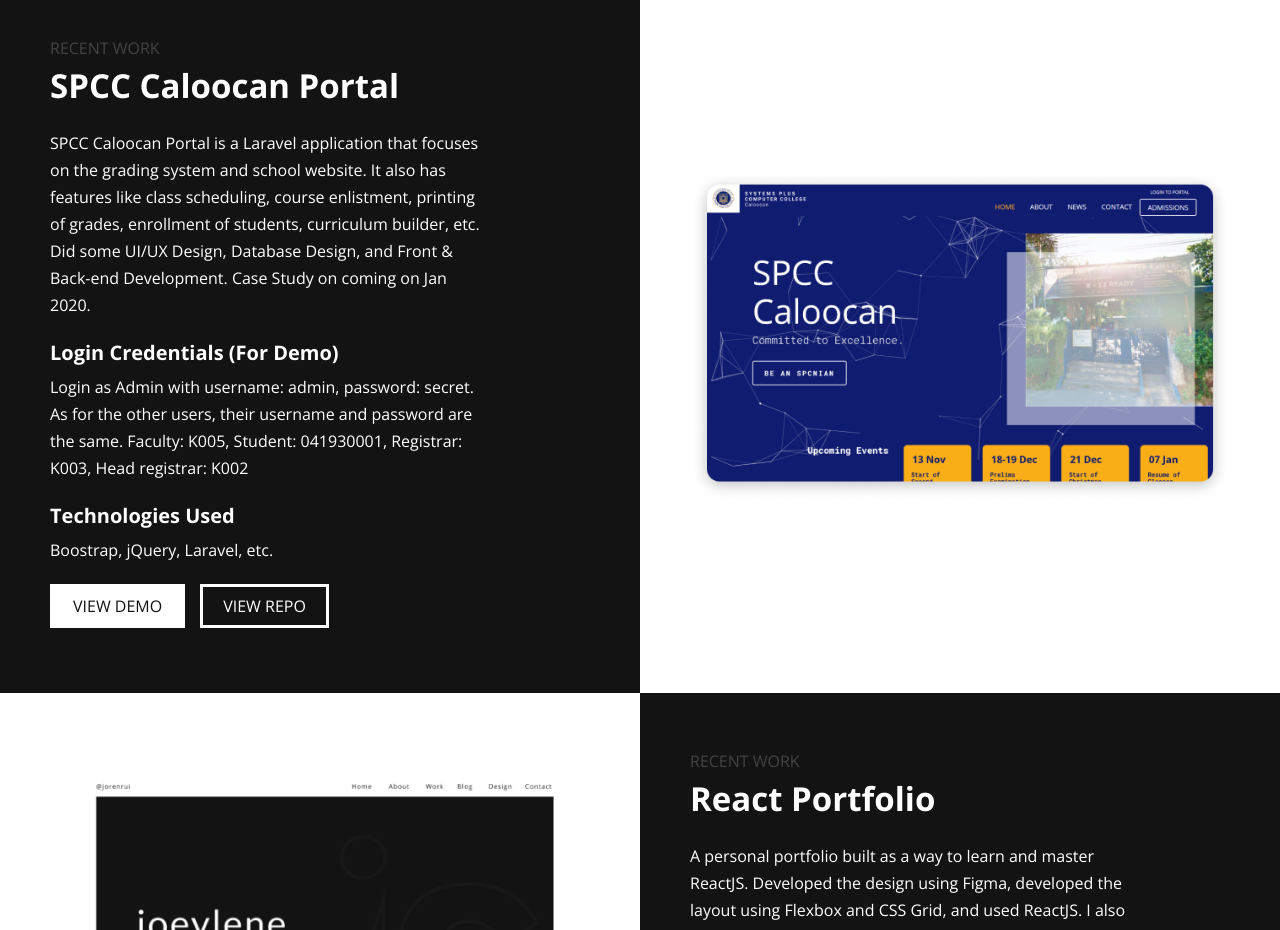
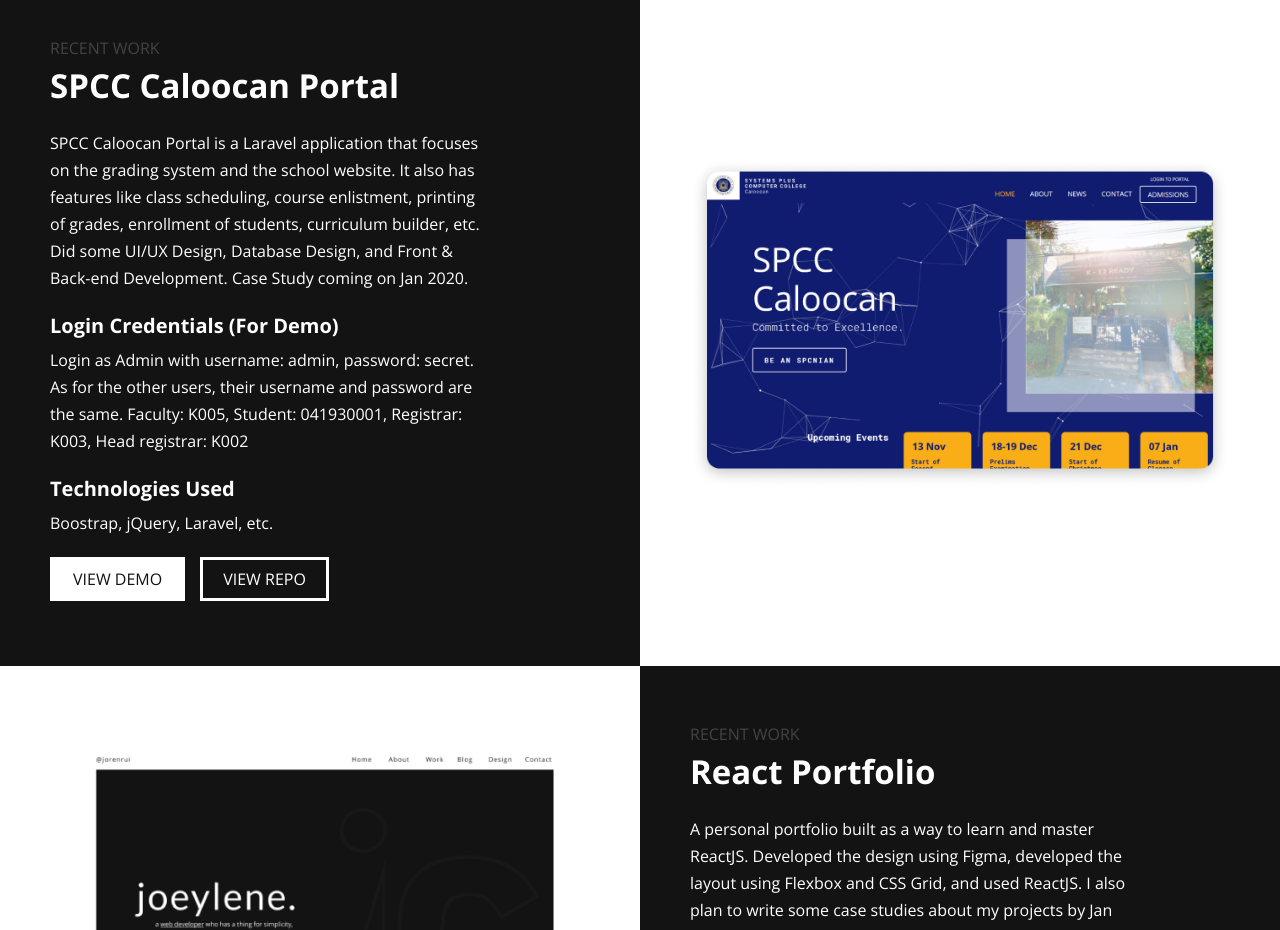
Before and after one commit to jorenrui/portfolio-v2, a React (Create React App) app: page / in a window 1280 px wide. Shown: the part 820-1750 px from the top of the page. Built offline with nearby package versions, Linux system fonts and the light colour scheme.

Commit message:
Minor Fix

```diff
--- a/src/components/WorkSection/WorkItem.js
+++ b/src/components/WorkSection/WorkItem.js
@@ -2,7 +2,7 @@
 
 function WorkItem(props) {
 	let auth_credentials = null;
-	if (props.auth != '') {
+	if (props.auth !== '') {
 		auth_credentials = (
 			<div>
 				<h4 className="mt-1">Login Credentials (For Demo)</h4>
--- a/src/data/worksData.js
+++ b/src/data/worksData.js
@@ -3,7 +3,7 @@
     id: 1,
     title: 'SPCC Caloocan Portal',
     description:
-      'SPCC Caloocan Portal is a Laravel application that focuses on the grading system and school website. It also has features like class scheduling, course enlistment, printing of grades, enrollment of students, curriculum builder, etc. Did some UI/UX Design, Database Design, and Front & Back-end Development. Case Study on coming on Jan 2020.',
+      'SPCC Caloocan Portal is a Laravel application that focuses on the grading system and the school website. It also has features like class scheduling, course enlistment, printing of grades, enrollment of students, curriculum builder, etc. Did some UI/UX Design, Database Design, and Front & Back-end Development. Case Study coming on Jan 2020.',
     auth:
       'Login as Admin with username: admin, password: secret. As for the other users, their username and password are the same. Faculty: K005, Student: 041930001, Registrar: K003, Head registrar: K002',
     techs: 'Boostrap, jQuery, Laravel, etc.',
```
